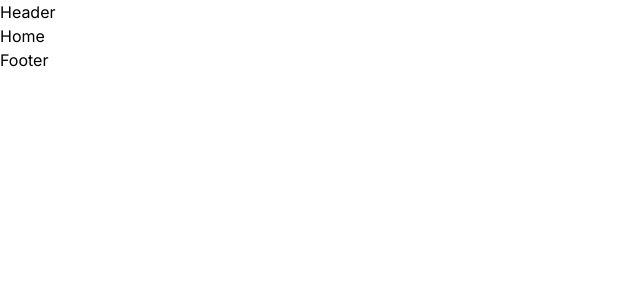
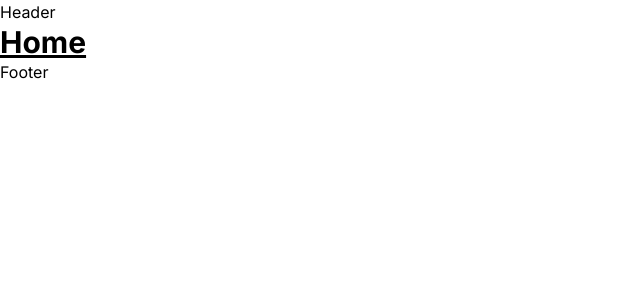
Before and after one commit to ChaeYubin/next-portfolio, a Next.js app: page / in a window 1280 px wide. Shown: the top 300 px of the page, without its empty margins (0-640 px from the left). Built offline with nearby package versions, Linux system fonts and the light colour scheme.

Commit message:
feat: tailwind css 사용 설정

```diff
--- a/src/app/layout.tsx
+++ b/src/app/layout.tsx
@@ -1,8 +1,8 @@
 import type { Metadata } from "next";
 import { Inter } from "next/font/google";
-import "./globals.css";
-import Header from "@/components/header";
-import Footer from "@/components/footer";
+import "./../styles/globals.css";
+import Header from "@/components/Header";
+import Footer from "@/components/Footer";
 
 const inter = Inter({ subsets: ["latin"] });
 
--- a/src/app/page.tsx
+++ b/src/app/page.tsx
@@ -3,7 +3,7 @@ import Image from "next/image";
 export default function Home() {
   return (
     <>
-      <h1>Home</h1>
+      <h1 className="text-3xl font-bold underline">Home</h1>
     </>
   );
 }
--- a/tailwind.config.ts
+++ b/tailwind.config.ts
@@ -6,6 +6,7 @@ const config: Config = {
     "./src/components/**/*.{js,ts,jsx,tsx,mdx}",
     "./src/app/**/*.{js,ts,jsx,tsx,mdx}",
   ],
+  darkMode: "class",
   theme: {
     extend: {
       backgroundImage: {
```
Also changed, not shown: src/styles/globals.css (renamed from src/app/globals.css).
